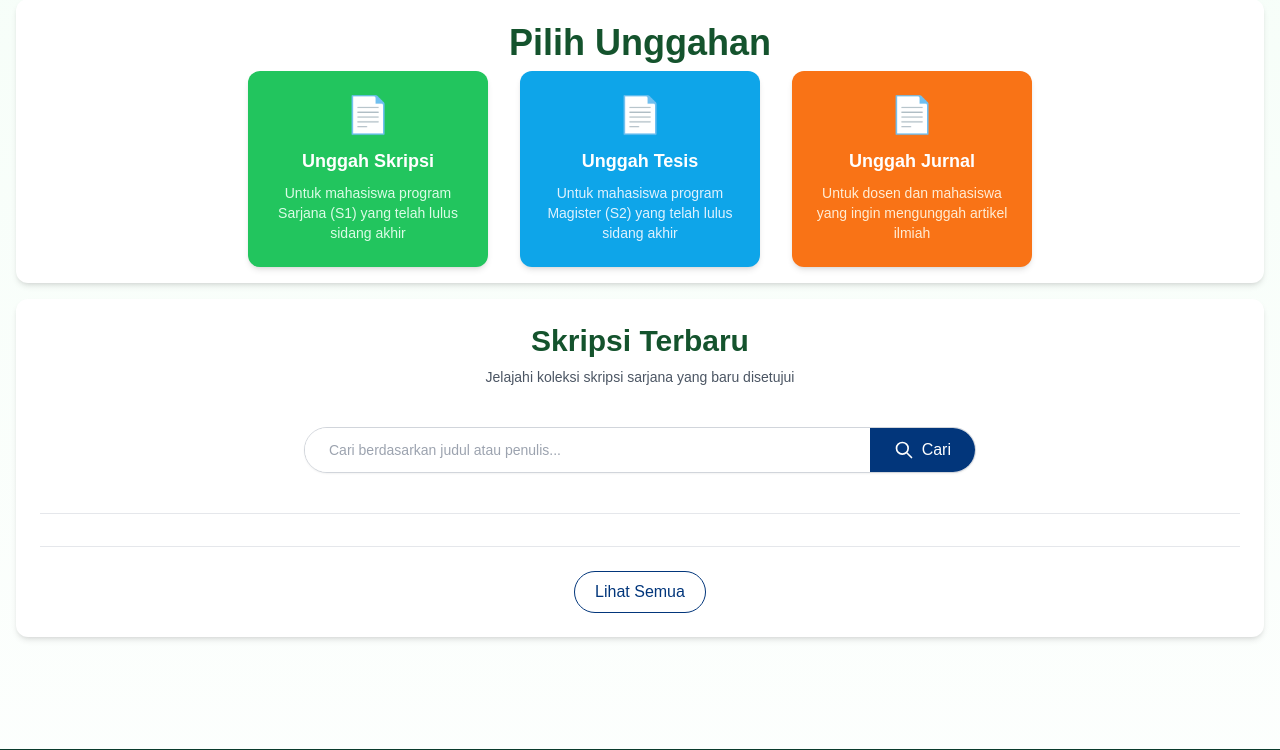
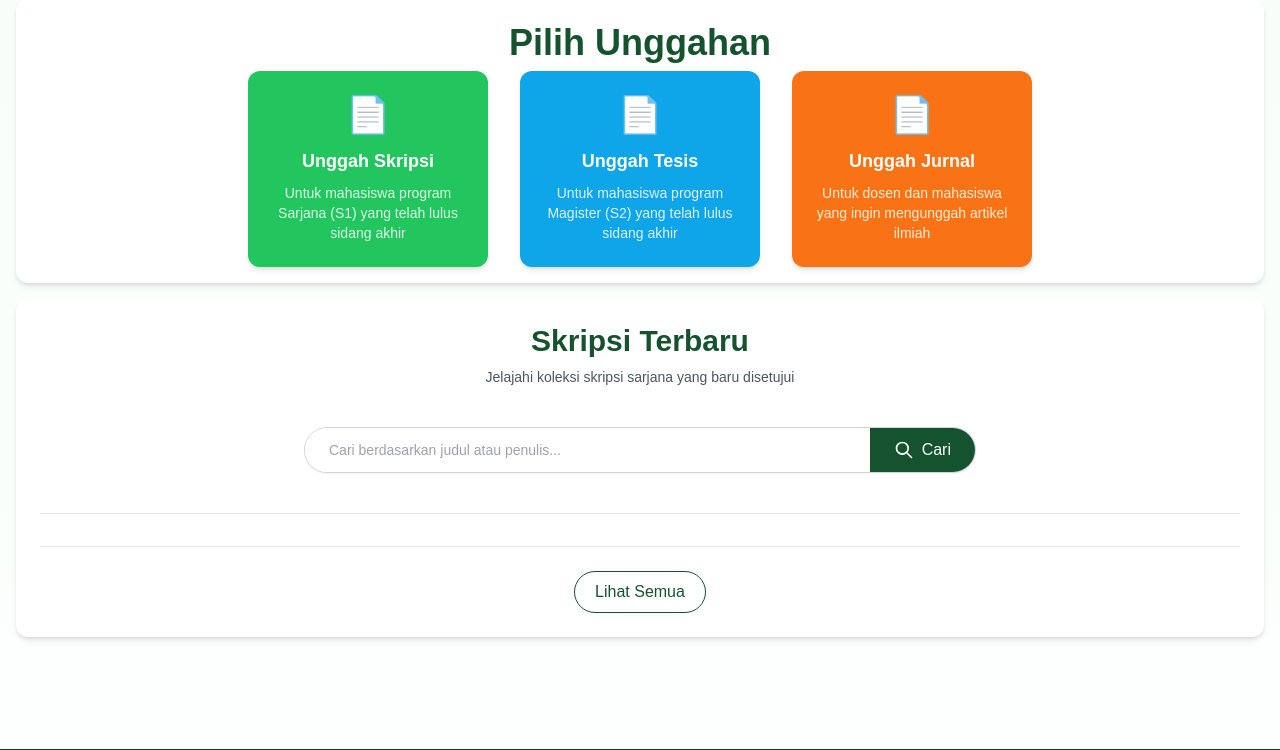
Before and after one commit to trycatchburger/sitasi, a PHP site: the page made by app/views/home.php in a window 1280 px wide. Shown: the part 880-1630 px from the top of the page. Run offline with PHP 8.4, Linux system fonts and the light colour scheme; the template is opened without the code that fills it, so the values that code supplies are empty; a stand-in replaces the project's code that opens the database connection; some libraries are stand-ins or nearby versions.

Commit message:
perbaiki font

```diff
--- a/app/views/alur.php
+++ b/app/views/alur.php
@@ -58,7 +58,7 @@
 </style>
 
 <section id="alur" class="w-full bg-white rounded-xl shadow-md p-4 mt-4 text-center">
-  <h3 class="text-xl sm:text-2xl md:text-3xl lg:text-4xl font-semibold text-green-900 leading-tight my-2">
+  <h3 class="text-xl sm:text-2xl md:text-3xl lg:text-4xl font-extrabold text-green-900 leading-tight my-2">
     Alur Unggah Mandiri
   </h3>
 
--- a/app/views/home.php
+++ b/app/views/home.php
@@ -58,7 +58,7 @@ try {
       />
       <button
         type="submit"
-        class="bg-[#02367b] text-white px-6 hover:bg-[#02367b] transition flex items-center justify-center"
+        class="bg-green-900 text-white px-6 hover:bg-green-600 transition flex items-center justify-center"
       >
         <svg class="w-5 h-5" fill="none" stroke="currentColor" viewBox="0 0 24 24">
           <path stroke-linecap="round" stroke-linejoin="round" stroke-width="2" d="M21 21l-6-6m2-5a7 7 0 11-14 0 7 7 0 0114 0z" />
@@ -80,7 +80,7 @@ try {
             $formattedName = $lastName . ', ' . $firstName;
 
             $citation = $formattedName . '. (' . htmlspecialchars($submission['tahun_publikasi']) . '). ' .
-                        '<a href="' . url('submission/detail/' . $submission['id']) . '" class="text-blue-600 font-semibold hover:text-blue-800 hover:underline">' .
+                        '<a href="' . url('submission/detail/' . $submission['id']) . '" class="text-green-900 font-semibold hover:text-green-600 hover:underline">' .
                         htmlspecialchars($submission['judul_skripsi']) . '</a>' .
                         '. Skripsi, STAIN Sultan Abdurrahman Kepulauan Riau.';
           ?>
@@ -95,7 +95,7 @@ try {
 
     <!-- View More -->
     <div class="mt-6 text-center">
-      <a href="<?= url('submission/repository') ?>" class="inline-block px-5 py-2 border border-[#02367b] text-[#02367b] rounded-full hover:bg-[#02367b] hover:text-white transition">
+      <a href="<?= url('submission/repository') ?>" class="inline-block px-5 py-2 border border-green-900 text-green-900 rounded-full hover:bg-green-600 hover:text-white transition">
         Lihat Semua
       </a>
     </div>
--- a/app/views/unggah.php
+++ b/app/views/unggah.php
@@ -2,7 +2,7 @@
 <unggah>
 
 <section id="unggah" class="w-full bg-white rounded-xl shadow-md p-4 mt-4 text-center">
-  <h3 class="text-xl sm:text-2xl md:text-3xl lg:text-4xl font-semibold text-green-900 leading-tight my-2">
+  <h3 class="text-xl sm:text-2xl md:text-3xl lg:text-4xl font-extrabold text-green-900 leading-tight my-2">
     Pilih Unggahan
   </h3>
 
```
